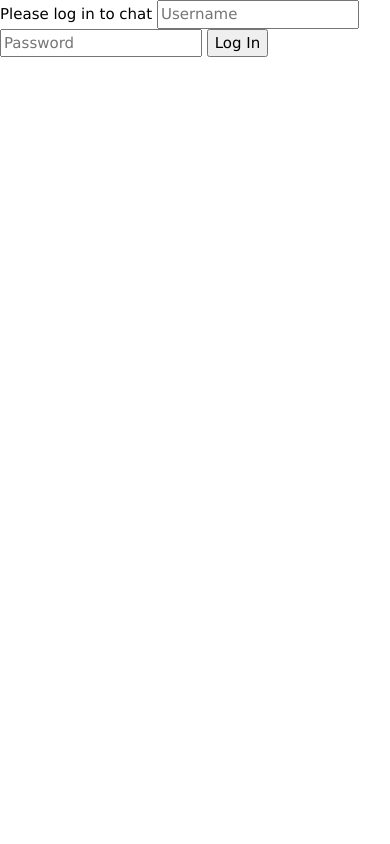
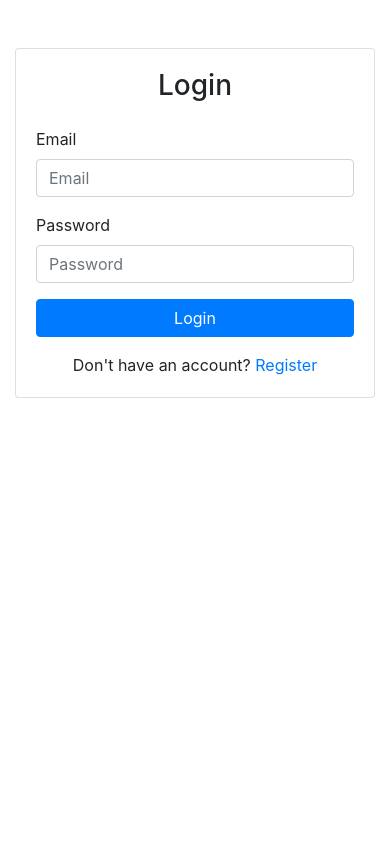
Before and after one commit to eighty2fifty1/CMSC-495-Final-Project, a Flask app: template templates/login.html in a window 390 px wide. Run offline with Flask 3, Linux system fonts and the light colour scheme; the template is opened without the code that fills it: values that come from a table or form of the project are taken from there, others are empty; parts of the project's set-up code (start-up, migrations or seed data) failed here and were passed over; some libraries are stand-ins or nearby versions.

Commit message:
integrating full app

```diff
--- a/app.py
+++ b/app.py
@@ -1,45 +1,144 @@
-from flask import Flask, render_template, jsonify, make_response
-from flask_socketio import SocketIO, send, emit
-from flask_cors import CORS
-from models import db, Message, User  # Import db and Message from models.py
+import json
+
+from flask import Flask, render_template, redirect, url_for, flash, session, \
+    make_response, jsonify
+from extensions import db, bcrypt, socketio, send
+from forms import RegistrationForm, LoginForm
+from models import User, Message
+from sqlalchemy.exc import \
+    IntegrityError  # Import IntegrityError for database errors
+from datetime import datetime
 
 app = Flask(__name__)
-app.config['SECRET_KEY'] = 'secret_key?'
-
-# SQLite configuration
+app.config['SECRET_KEY'] = 'your_very_secret_key'
 app.config['SQLALCHEMY_DATABASE_URI'] = 'sqlite:///chat.db'
 app.config['SQLALCHEMY_TRACK_MODIFICATIONS'] = False
 
-# Bind the instance of SQLAlchemy to your Flask app
+# Initialize SQLAlchemy, Bcrypt, and SocketIO extensions
 db.init_app(app)
+bcrypt.init_app(app)
+socketio.init_app(app, cors_allowed_origins="*")
 
-# Initialize SocketIO with CORS allowed
-socketio = SocketIO(app, cors_allowed_origins="*")
-CORS(app)
+msgID = 0  #integer to track id
 
-@app.route('/')
+
+@app.route('/', methods=['GET'])
 def index():
+    if 'user_id' in session:
+        return redirect(url_for('chat'))
+    return redirect(url_for('login'))
+
+
+"""
+
+@app.route('/register', methods=['GET', 'POST'])
+def register():
+    if 'user_id' in session:
+        return redirect(url_for('chat'))
+    form = RegistrationForm()
+    if form.validate_on_submit():
+        hashed_password = bcrypt.generate_password_hash(form.password.data).decode('utf-8')
+        user = User(username=form.username.data, email=form.email.data, password=hashed_password)
+        db.session.add(user)
+        db.session.commit()
+        flash('Your account has been created! You are now able to log in', 'success')
+        return redirect(url_for('login'))
+    return render_template('register.html', form=form)
+
+    """
+
+
+@app.route('/register', methods=['GET', 'POST'])
+def register():
+    if 'user_id' in session:
+        return redirect(url_for('chat'))
+    form = RegistrationForm()
+    if form.validate_on_submit():
+        hashed_password = bcrypt.generate_password_hash(
+            form.password.data).decode('utf-8')
+        user = User(username=form.username.data, email=form.email.data,
+                    password=hashed_password)
+        try:
+            db.session.add(user)
+            db.session.commit()
+            flash('Your account has been created! You are now able to log in',
+                  'success')
+            return redirect(url_for('login'))
+        except IntegrityError:  # Handle database integrity error (e.g., duplicate email)
+            db.session.rollback()  # Rollback transaction
+            flash('Email already exists. Please use a different email.',
+                  'danger')
+    return render_template('register.html', form=form)
+
+
+@app.route('/login', methods=['GET', 'POST'])
+def login():
+    if 'user_id' in session:
+        return redirect(url_for(
+            'chat'))  # If user is already logged in, redirect to chat page
+
+    form = LoginForm()
+    if form.validate_on_submit():
+        user = User.query.filter_by(email=form.email.data).first()
+        if user and bcrypt.check_password_hash(user.password,
+                                               form.password.data):
+            session['user_id'] = user.id
+            flash('Login successful!', 'success')
+            return redirect(
+                url_for('chat'))  # Redirect to chat page after successful login
+        else:
+            flash('Login unsuccessful. Please check email and password.',
+                  'danger')
+
+    return render_template('login.html', form=form)
+
+
+# @app.route('/chat')
+# def chat():
+#    if 'user_id' not in session:
+#        return redirect(url_for('login'))
+#    return render_template('chat.html')
+
+@app.route('/chat')
+def chat():
+    if 'user_id' not in session:
+        return redirect(url_for('login'))
     return render_template('index.html')
+
 
 @app.route('/json')
 def get_data():
-    with open('C:/Users/wrest/PycharmProjects/CMSC-495-Final-Project/static/json/dummyChat.json', 'r') as file:
+    with open(
+            'C:/Users/wrest/PycharmProjects/CMSC-495-Final-Project/static/json/dummyChat.json',
+            'r') as file:
         json_data = file.read()
         response = make_response(jsonify(json_data))
-        response.headers['Access-Control-Allow-Origin'] = '*'  # Allow all origins
+        response.headers[
+            'Access-Control-Allow-Origin'] = '*'  # Allow all origins
     return response
+
 
 @socketio.on('message')
 def handle_message(message):
+    global msgID
+    msgID += 1
+    msg_data = json.loads(message)
     print("Received message: ", message)
+    print("Msg JSON ", msg_data)
     # Save message using SQLAlchemy ORM
-    new_message = Message(message=message)
+    new_message = Message(id=msgID, message=msg_data['content'], sender=msg_data['sender'], receiver=msg_data['receiver'])
     db.session.add(new_message)
     db.session.commit()
     send(message, broadcast=True)
 
 
+@app.route('/logout')
+def logout():
+    session.pop('user_id', None)
+    return redirect(url_for('login'))
+
+
 if __name__ == '__main__':
     with app.app_context():
-        db.create_all()  # Create SQLite database and tables before running the app
-    socketio.run(app, debug=True, port=5000)
+        db.create_all()
+    socketio.run(app, debug=True)
--- a/extensions.py
+++ b/extensions.py
@@ -1,6 +1,6 @@
 from flask_sqlalchemy import SQLAlchemy
 from flask_bcrypt import Bcrypt
-from flask_socketio import SocketIO,send
+from flask_socketio import SocketIO, send
 
 db = SQLAlchemy()
 bcrypt = Bcrypt()
--- a/static/js/index.js
+++ b/static/js/index.js
@@ -13,7 +13,7 @@ socket.on('connect', function () {
   console.log('Websocket connected!');
 });
 
-socket.on('message', incomingMsg(message));
+socket.on('message', function(message){ incomingMsg(message)});
 
 function incomingMsg(msg) {
   const msgBox = document.createElement("li");
@@ -37,13 +37,13 @@ function initializeContacts() {
 function sendMessage() {
   console.log('sendMessage called');  // For debugging
   var input = document.getElementById("send-box");
-  messageTemplate.timestamp = Date.now();  //sender, receiver, timestamp, content
+  //messageTemplate.timestamp = Date.now();  //sender, receiver, timestamp, content
   messageTemplate.sender = userID;
   messageTemplate.receiver = activeContact;
   messageTemplate.content = input.innerText;
   var msgJSON = JSON.stringify(messageTemplate);
   console.log(messageTemplate);
-  socket.emit('message', messageTemplate);
+  socket.emit('message', msgJSON);
   input.innerText = '';
   incomingMsg(messageTemplate);
 }
--- a/templates/index.html
+++ b/templates/index.html
@@ -19,11 +19,6 @@
     </ul>
   </div>
 
-  <div id="msg-box" class="w3-container msg" style="display:none;">
-    <h2>Paris</h2>
-    <p>Paris is the capital of France.</p>
-    <p>The Paris area is one of the largest population centers in Europe, with more than 12 million inhabitants.</p>
-  </div>
   <span class="textarea send-box msg" role="textbox" id="send-box" contenteditable></span>
   <button onclick="sendMessage()">-></button>
 
--- a/templates/login.html
+++ b/templates/login.html
@@ -1,17 +1,47 @@
-<html>
-    <head>
-        <title>
-            Login Page
-        </title>
-        <link rel="stylesheet" href="../static/css/style.css"/>
-    </head>
-    <body>
-        Please log in to chat
-        <script src="../static/js/login.js"></script>
-        <input type="text" id="userID" placeholder="Username">
-        <input type="text" id="password" placeholder="Password">
-        <button onclick="login()">Log In</button>
 
-
-    </body>
-</html>
+<!DOCTYPE html>
+<html lang="en">
+<head>
+    <meta charset="UTF-8">
+    <meta name="viewport" content="width=device-width, initial-scale=1.0">
+    <title>Login</title>
+    <link rel="stylesheet" href="https://stackpath.bootstrapcdn.com/bootstrap/4.3.1/css/bootstrap.min.css">
+</head>
+<body>
+    <div class="container">
+        <div class="row">
+            <div class="col-md-6 mx-auto mt-5">
+                <div class="card card-body">
+                    <h3 class="text-center mb-4">Login</h3>
+                    <form method="POST" action="{{ url_for('login') }}">
+                        {{ form.hidden_tag() }}
+                        <div class="form-group">
+                            {{ form.email.label(class="form-label") }}
+                            {{ form.email(class="form-control", placeholder="Email") }}
+                            {% if form.email.errors %}
+                                {% for error in form.email.errors %}
+                                    <div class="alert alert-danger" role="alert">{{ error }}</div>
+                                {% endfor %}
+                            {% endif %}
+                        </div>
+                        <div class="form-group">
+                            {{ form.password.label(class="form-label") }}
+                            {{ form.password(class="form-control", placeholder="Password") }}
+                            {% if form.password.errors %}
+                                {% for error in form.password.errors %}
+                                    <div class="alert alert-danger" role="alert">{{ error }}</div>
+                                {% endfor %}
+                            {% endif %}
+                        </div>
+                        <div class="form-group">
+                            {{ form.submit(class="btn btn-primary btn-block") }}
+                        </div>
+                    </form>
+                    <div class="text-center">
+                        Don't have an account? <a href="{{ url_for('register') }}">Register</a>
+                    </div>
+                </div>
+            </div>
+        </div>
+    </div>
+</body>
```
Also changed, not shown: models.py (+5 -7 lines), instance/chat.db.
